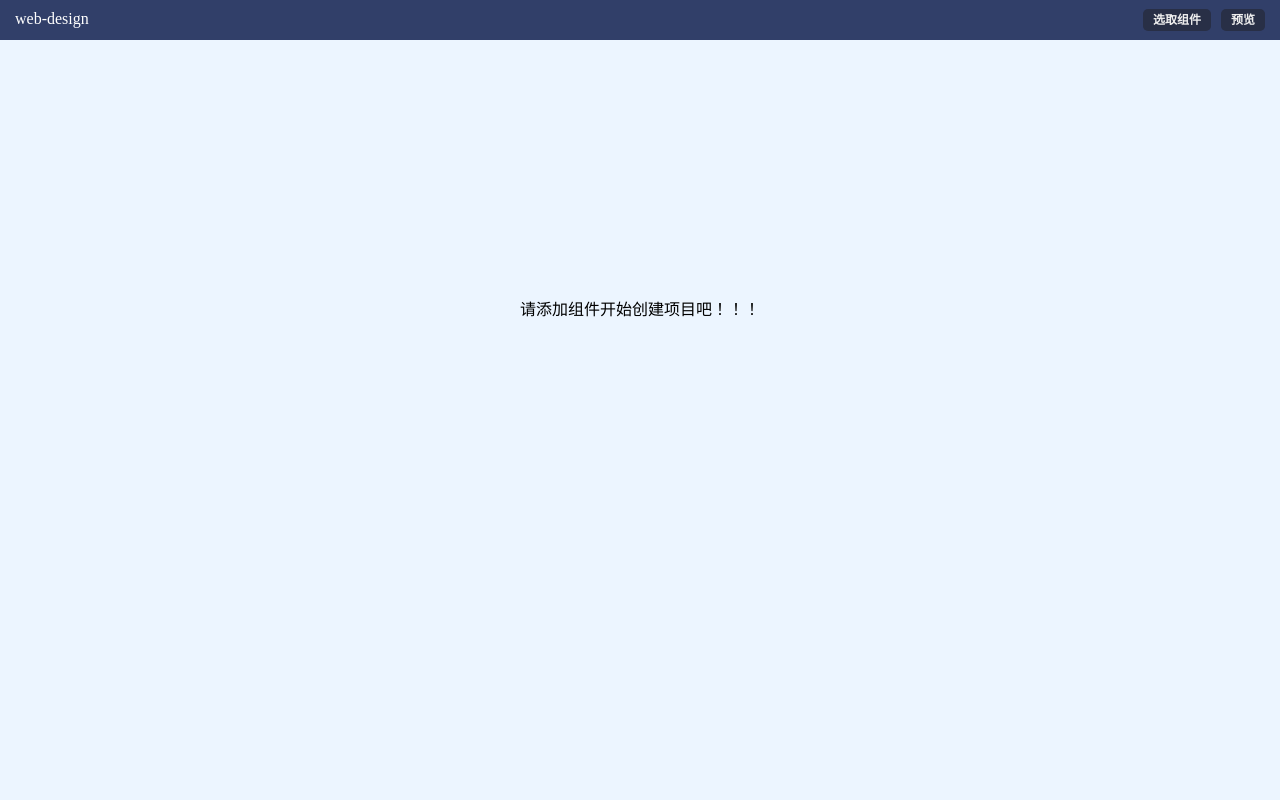
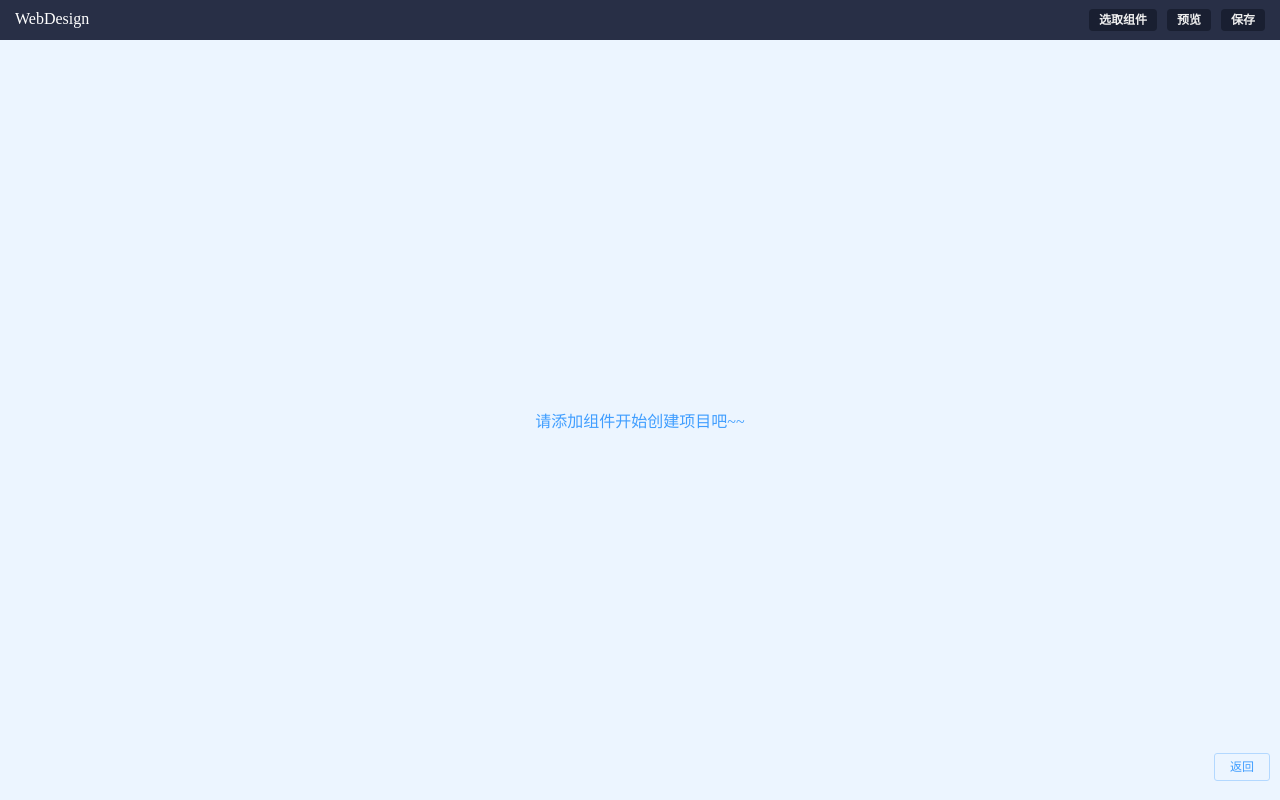
Before and after one commit to shengrongchun/web-design, a Vue app: page / in a window 1280 px wide. Built offline with nearby package versions, Linux system fonts and the light colour scheme.

Commit message:
路由功能基本完成

```diff
--- a/src/App.vue
+++ b/src/App.vue
@@ -26,6 +26,12 @@ export default {
       return !preview && activeComp && activeComp.type;
     },
   },
+  created() {
+    const { id } = this.$route.query
+    if (id !== undefined) {
+      this.$store.commit('onLineChange', this)//浏览模式
+    }
+  },
 };
 </script>
 
--- a/src/components/table/index.vue
+++ b/src/components/table/index.vue
@@ -4,10 +4,14 @@
   </div>
 </template>
 <script>
+import { Table } from 'element-ui'
 import { compInfo, install } from './config'
 export default {
   name: 'tableComp',
   $$compInfo: compInfo,
+  components: {
+    [Table.name]: Table
+  },
   created() {
     install(this)
   }
--- a/src/pages/header.vue
+++ b/src/pages/header.vue
@@ -1,16 +1,23 @@
 <template>
   <div :class="{ header: true, hidden: !show }">
     <template v-if="show">
-      <div class="header-left">web-design</div>
+      <div class="header-left">WebDesign</div>
       <div class="header-right">
-        <div class="header-btn" @click="$refs.comps.showDrawer = true">
+        <div class="header-btn"
+             @click="$refs.comps.showDrawer = true">
           选取组件
         </div>
-        <div class="header-btn" @click="onPreview(true)">预览</div>
+        <div class="header-btn"
+             @click="onPreview(true)">预览</div>
+        <div class="header-btn"
+             @click="onSave()">保存</div>
       </div>
     </template>
-    <div class="goback" v-if="!show">
-      <el-button type="primary" plain @click="onPreview(false)">返回</el-button>
+    <div class="goback"
+         v-if="!$store.state.onLine">
+      <el-button type="primary"
+                 plain
+                 @click="onPreview(false)">返回</el-button>
     </div>
     <DrawerContainer ref="comps">
       <CompsContainer />
@@ -34,13 +41,16 @@ export default {
     onPreview(val) {
       this.$store.commit("previewChange", val);
     },
+    onSave() {//保存配置信息
+      this.$store.commit("saveCompList");
+    }
   },
 };
 </script>
 <style scoped lang="less">
 .header {
   padding: 0 15px;
-  background: #313f69;
+  background: #282f46;
   height: 40px;
   line-height: 38px;
   display: flex;
@@ -57,10 +67,10 @@ export default {
     padding: 0 10px;
     font-size: 12px;
     display: inline-block;
-    border-radius: 5px;
+    border-radius: 4px;
     font-weight: bolder;
     color: #eee;
-    background: #282f46;
+    background: #191f31;
     line-height: 22px;
     height: 22px;
     & + {
@@ -70,7 +80,7 @@ export default {
   .goback {
     position: fixed;
     right: 10px;
-    top: 5px;
+    bottom: 15px;
     z-index: 1;
   }
 }
--- a/src/pages/lib/dragContainer.vue
+++ b/src/pages/lib/dragContainer.vue
@@ -1,17 +1,16 @@
 <template>
-  <div class="drag-container" @dragover.prevent @drop.prevent.stop="onDrop">
-    <grid-layout
-      v-if="list.length > 0"
+  <div class="drag-container"
+       @dragover.prevent
+       @drop.prevent.stop="onDrop">
+    <grid-layout v-if="list.length > 0"
                  :layout.sync="list"
                  :col-num="$store.state.colNum"
                  :row-height="$store.state.rowHeight"
                  :isResizable="!preview"
                  :isDraggable="!preview"
                  :responsive="false"
-      :margin="[0, 0]"
-    >
-      <grid-item
-        v-for="comp in list"
+                 :margin="[0, 0]">
+      <grid-item v-for="comp in list"
                  :x="comp.x"
                  :y="comp.y"
                  :w="comp.w"
@@ -19,9 +18,10 @@
                  :i="comp.i"
                  :key="comp.i"
                  :class="{ active: comp.i === $store.state.activeComp.i && !preview }"
-        @click.native.stop="onChangeActiveComp(comp)"
-      >
-        <component :is="comp.type" :COMP="comp" class="comp">
+                 @click.native.stop="onChangeActiveComp(comp)">
+        <component :is="comp.type"
+                   :COMP="comp"
+                   class="comp">
           nodata
           <!-- <dragContainer slot="$$container"
                          :list="comp.children" /> -->
@@ -81,7 +81,6 @@ export default {
   overflow-y: auto;
   overflow-x: hidden;
   box-sizing: border-box;
-  padding-bottom: 20px;
   .vue-grid-layout {
     .vue-grid-item {
       box-sizing: border-box;
@@ -96,6 +95,7 @@ export default {
     //组件样式
     height: 100%;
     width: 100%;
+    box-sizing: border-box;
     // background: #fff;
     // &.active {
     //   border: 1px solid #61a9f8 !important;
--- a/src/pages/lib/noData.vue
+++ b/src/pages/lib/noData.vue
@@ -1,12 +1,13 @@
 <template>
-  <div class="noData">请添加组件开始创建项目吧！！！</div>
+  <div class="noData">请添加组件开始创建项目吧~~</div>
 </template>
 <style scoped lang="less">
 .noData {
+  color: #409eff;
+  display: flex;
+  justify-content: center;
+  align-items: center;
+  background: #ecf5ff;
   height: 100%;
-  width: 100%;
-  text-align: center;
-  padding-top: 20%;
-  background: #ecf5ff;
 }
 </style>
--- a/src/store/index.js
+++ b/src/store/index.js
@@ -1,7 +1,9 @@
+import { addRoutes } from '../router'
 export default {
   state: {
     colNum: 24, // 行分多少栅格
     rowHeight: 10, // 一列每个栅格多少px
+    onLine: false,//线上模式
     preview: false,//预览状态
     activeComp: {},//选中组件
     compList: [], // 组件列表
@@ -17,6 +19,20 @@ export default {
     addCompsVm(state, { VM, i }) {//增加组件对应的实例
       state.compsVm[i] = VM
     },
+    saveCompList(state) {//保存事件
+      const tempData = JSON.stringify(state.compList)
+      window.localstorage.setItem('web-design', tempData)
+      alert('保存成功')
+    },
+    onLineChange(state, VM) {
+      state.onLine = true
+      state.preview = true
+      //
+      const tempData = JSON.parse(window.localstorage.getItem('web-design'))
+      console.log('tempData', tempData)
+      state.compList = tempData || []
+      addRoutes(VM, state.compList)//初始化注册路由
+    },
     addComp(state, { type, title, list }) { // 增加组件方法
       const comp = {
         x: 0, y: 0, i: Date.now(), w: 12, h: 12, type, title, children: []
```
Also changed, not shown: src/components/header/index.vue (+9 -2 lines), src/components/menu/index.vue (+57 -2 lines). Lines whose indentation alone changed are shown as unchanged.
